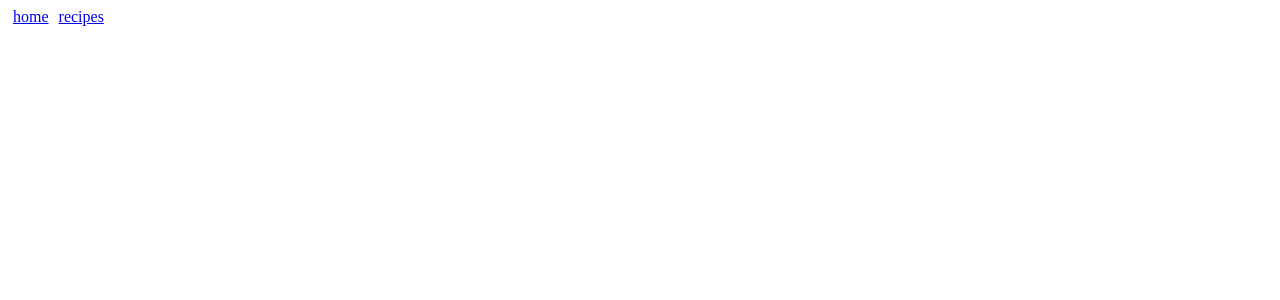
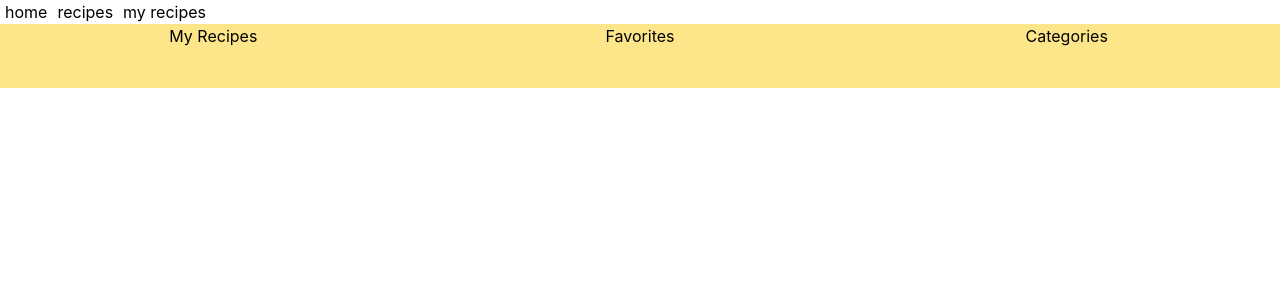
Before and after one commit to prod-des-project-2021/group_9, a React (Create React App) app in the folder frontend/: page /myrecipes in a window 1280 px wide. Before the commit this address had no page. Shown: the top 300 px of the page. Built offline with nearby package versions, Linux system fonts and the light colour scheme.

Commit message:
Added Tailwindcss and made some simple tests

```diff
--- /dev/null
+++ b/frontend/craco.config.js
@@ -0,0 +1,11 @@
+// craco.config.js
+module.exports = {
+    style: {
+      postcss: {
+        plugins: [
+          require('tailwindcss'),
+          require('autoprefixer'),
+        ],
+      },
+    },
+  }
--- a/frontend/src/App.js
+++ b/frontend/src/App.js
@@ -2,6 +2,7 @@ import { BrowserRouter as Router, Routes, Route, Link } from 'react-router-dom'
 import React from 'react'
 import Home from './components/pages/Home'
 import Recipes from './components/pages/Recipes'
+import MyRecipes from './components/pages/MyRecipes'
 
 function App() {
 
@@ -14,11 +15,13 @@ function App() {
             <div>
                 <Link style={padding} to="/">home</Link>
                 <Link style={padding} to="/recipes">recipes</Link>
+                <Link style={padding} to="/myrecipes">my recipes</Link>
             </div>
 
             <Routes>
                 <Route exact path="/" element={<Home />} />
                 <Route exact path="/recipes" element={<Recipes />} />
+                <Route exact path="/myrecipes" element={<MyRecipes />} />
             </Routes>
 
         </Router>
--- /dev/null
+++ b/frontend/src/components/pages/MyRecipes.js
@@ -0,0 +1,16 @@
+import React from 'react';
+
+const MyRecipes = () => {
+    return (
+        <div>
+            <div class="bg-yellow-200 flex items-center justify-between h-16">
+                <div class="hover:bg-yellow-50 flex flex-col w-screen h-16 items-center">My Recipes</div>
+                <div class="hover:bg-yellow-50 flex flex-col w-screen h-16 items-center">Favorites</div>
+                <div class="hover:bg-yellow-50 flex flex-col w-screen h-16 items-center">Categories</div>
+            </div>
+        </div>
+    );
+};
+
+
+export default MyRecipes;
--- a/frontend/src/index.css
+++ b/frontend/src/index.css
@@ -1,3 +1,7 @@
+@tailwind base;
+@tailwind components;
+@tailwind utilities;
+
 body {
   margin: 0;
   font-family: -apple-system, BlinkMacSystemFont, 'Segoe UI', 'Roboto', 'Oxygen',
--- a/frontend/src/index.js
+++ b/frontend/src/index.js
@@ -1,4 +1,5 @@
 import ReactDOM from 'react-dom';
+import './index.css';
 import App from './App';
 
 
--- /dev/null
+++ b/frontend/tailwind.config.js
@@ -0,0 +1,11 @@
+module.exports = {
+  purge: ['./src/**/*.{js,jsx,ts,tsx}', './public/index.html'],
+  darkMode: false, // or 'media' or 'class'
+  theme: {
+    extend: {},
+  },
+  variants: {
+    extend: {},
+  },
+  plugins: [],
+}
```
Also changed, not shown: frontend/package.json (+10 -4 lines), 1 other file (tests, documents, lock files or other folders).
